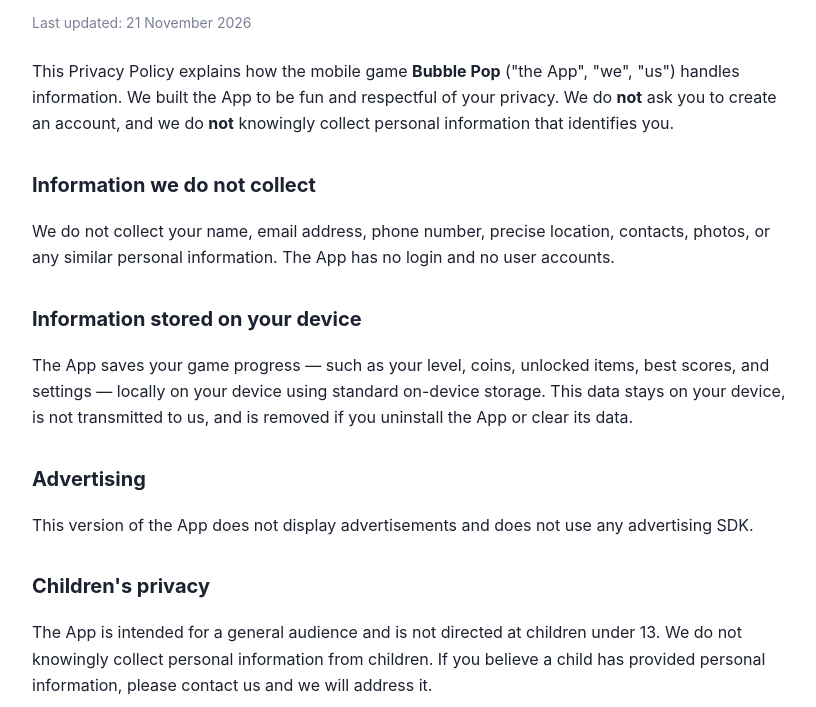
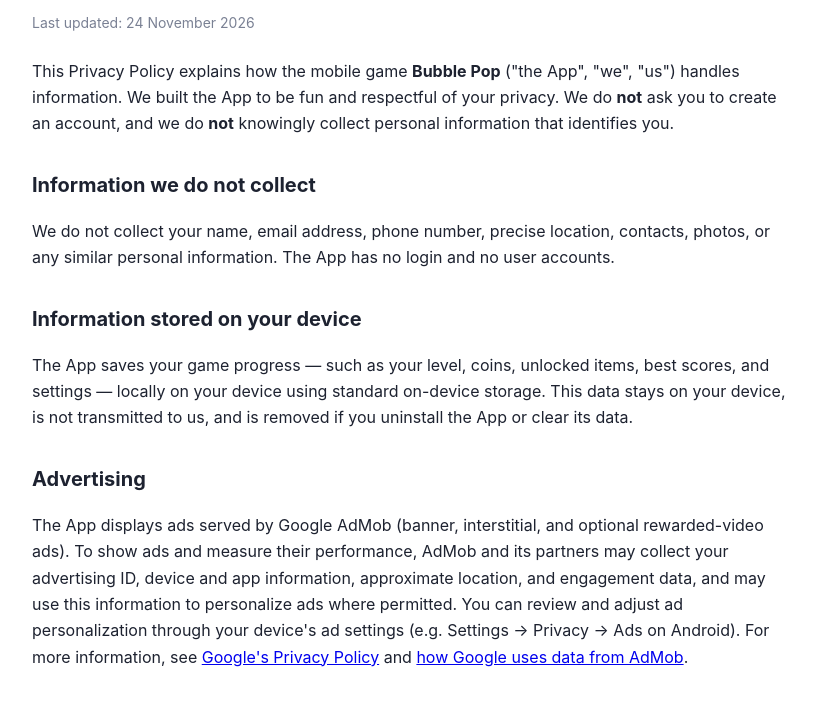
Before and after one commit to Abhishesh88/arcadeforge-privacy, a plain HTML site: page bubble.html in a window 1280 px wide. Shown: the part 93-800 px from the top of the page, without its empty margins (228-1044 px from the left). Drawn offline with Linux system fonts and the light colour scheme.

Commit message:
Add files via upload

```diff
--- a/bubble.html
+++ b/bubble.html
@@ -17,7 +17,7 @@
 </head>
 <body>
   <h1>Privacy Policy — Bubble Pop</h1>
-  <p class="muted">Last updated: 21 November 2026</p>
+  <p class="muted">Last updated: 24 November 2026</p>
 
   <p>This Privacy Policy explains how the mobile game <strong>Bubble Pop</strong> ("the App", "we", "us") handles information. We built the App to be fun and respectful of your privacy. We do <strong>not</strong> ask you to create an account, and we do <strong>not</strong> knowingly collect personal information that identifies you.</p>
 
@@ -28,7 +28,7 @@
   <p>The App saves your game progress — such as your level, coins, unlocked items, best scores, and settings — locally on your device using standard on-device storage. This data stays on your device, is not transmitted to us, and is removed if you uninstall the App or clear its data.</p>
 
   <h2>Advertising</h2>
-  <p>This version of the App does not display advertisements and does not use any advertising SDK.</p>
+  <p>The App displays ads served by Google AdMob (banner, interstitial, and optional rewarded-video ads). To show ads and measure their performance, AdMob and its partners may collect your advertising ID, device and app information, approximate location, and engagement data, and may use this information to personalize ads where permitted. You can review and adjust ad personalization through your device's ad settings (e.g. Settings → Privacy → Ads on Android). For more information, see <a href="https://policies.google.com/privacy" target="_blank" rel="noopener">Google's Privacy Policy</a> and <a href="https://support.google.com/admob/answer/6128543" target="_blank" rel="noopener">how Google uses data from AdMob</a>.</p>
 
   <h2>Children's privacy</h2>
   <p>The App is intended for a general audience and is not directed at children under 13. We do not knowingly collect personal information from children. If you believe a child has provided personal information, please contact us and we will address it.</p>
```
